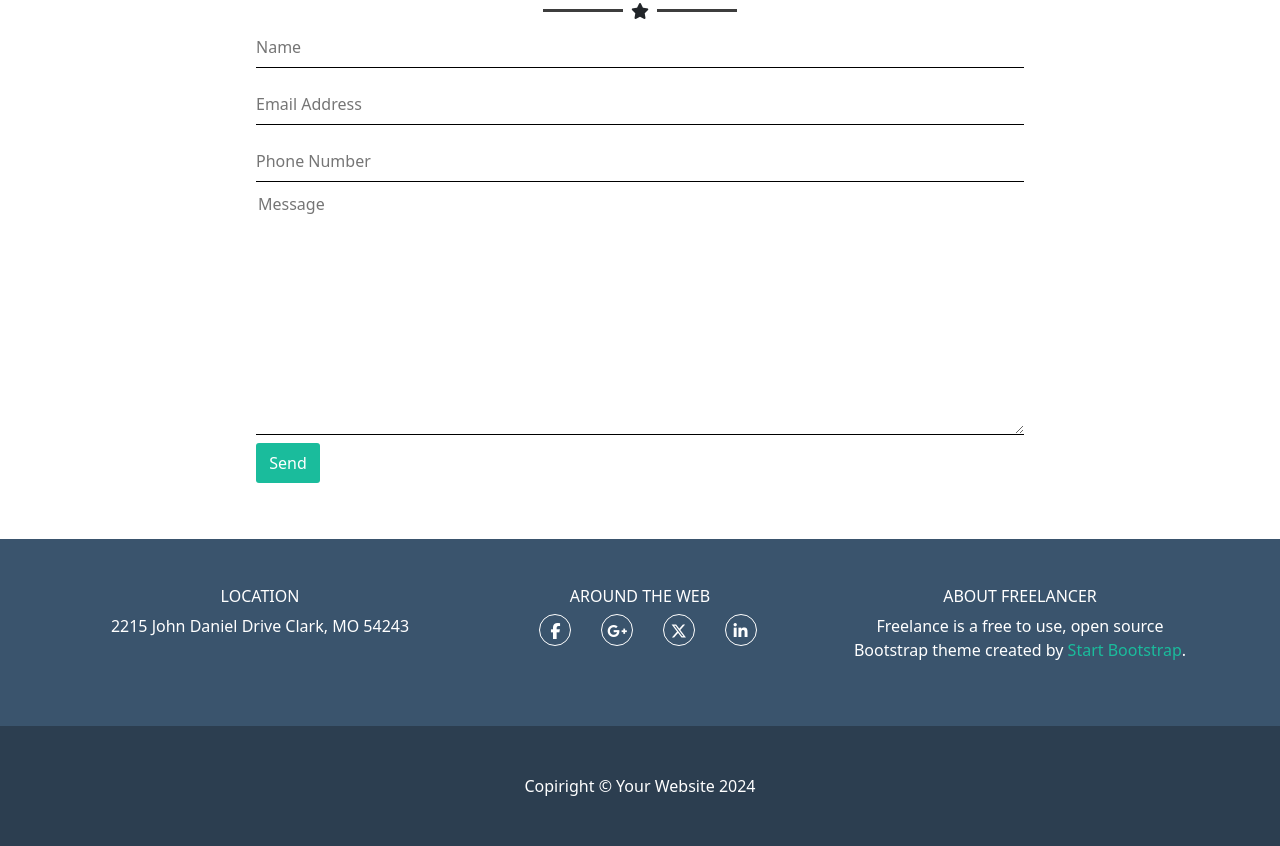
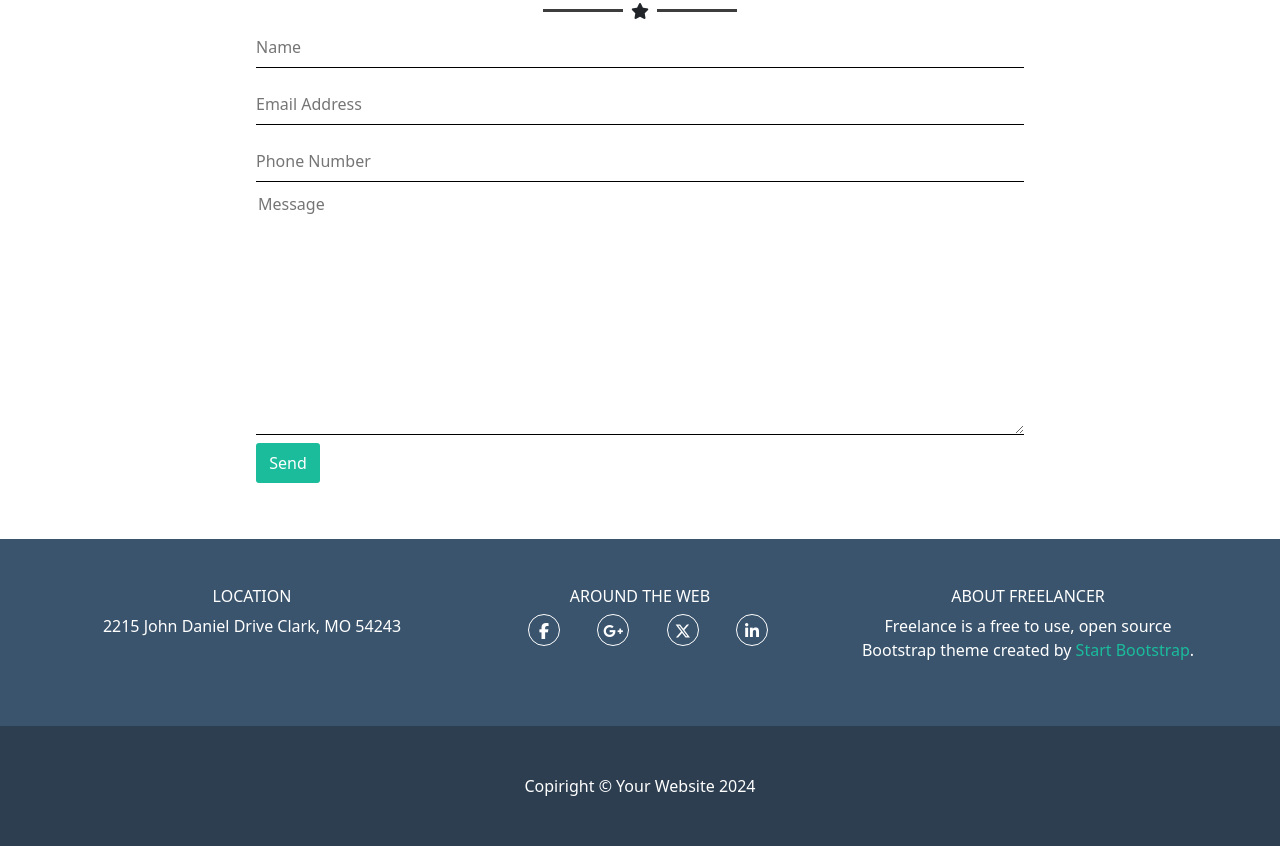
Before and after one commit to Seko461/html-css-bootstrap-freelancer, a plain HTML site: page index.html in a window 1280 px wide. Shown: the part 1634-2480 px from the top of the page. Drawn offline with nearby package versions, Linux system fonts and the light colour scheme.

Commit message:
offset height fixed

```diff
--- a/assets/css/style.css
+++ b/assets/css/style.css
@@ -9,6 +9,7 @@
 
 body {
     min-width: 357px;
+    width: 100%;
     overflow-x: hidden;
 }
 
@@ -23,6 +24,7 @@ body {
 
 .offcanvas {
     background-color: var(--boot-secondary);
+    height: 50%;
 }
 
 
@@ -144,9 +146,10 @@ input[type="button"] {
 .icons ul {
     list-style: none;
     display: flex;
-    width: 70%;
+    width: 60%;
     justify-content: space-between;
-    gap: .5rem;
+
+
 }
 
 .icons li {
@@ -155,6 +158,7 @@ input[type="button"] {
     line-height: 2rem;
     border-radius: 50%;
     border: 1px solid white;
+    z-index: 1;
 }
 
 .icons li:hover {
@@ -181,6 +185,10 @@ input[type="button"] {
 @media screen and (min-width: 576px) {
     #portfolio img {
         height: 180px;
+    }
+
+    .icons ul {
+        width: 80%;
     }
 }
 
--- a/index.html
+++ b/index.html
@@ -169,7 +169,7 @@
     <footer id="site_footer">
         <div class="footer_top">
             <div class="container text-center">
-                <div class="row">
+                <div class="row row-cols-1 g-5 row-cols-sm-2 row-cols-lg-3">
                     <div class="col">
                         <div class="title">
                             <h6>LOCATION</h6>
@@ -189,7 +189,7 @@
                             </div>
                         </div>
                     </div>
-                    <div class="col">
+                    <div class="col col-sm-12">
                         <h6>ABOUT FREELANCER</h6>
                         <p>Freelance is a free to use, open source Bootstrap theme created by <span
                                 class="creator">Start Bootstrap</span>.</p>
```
